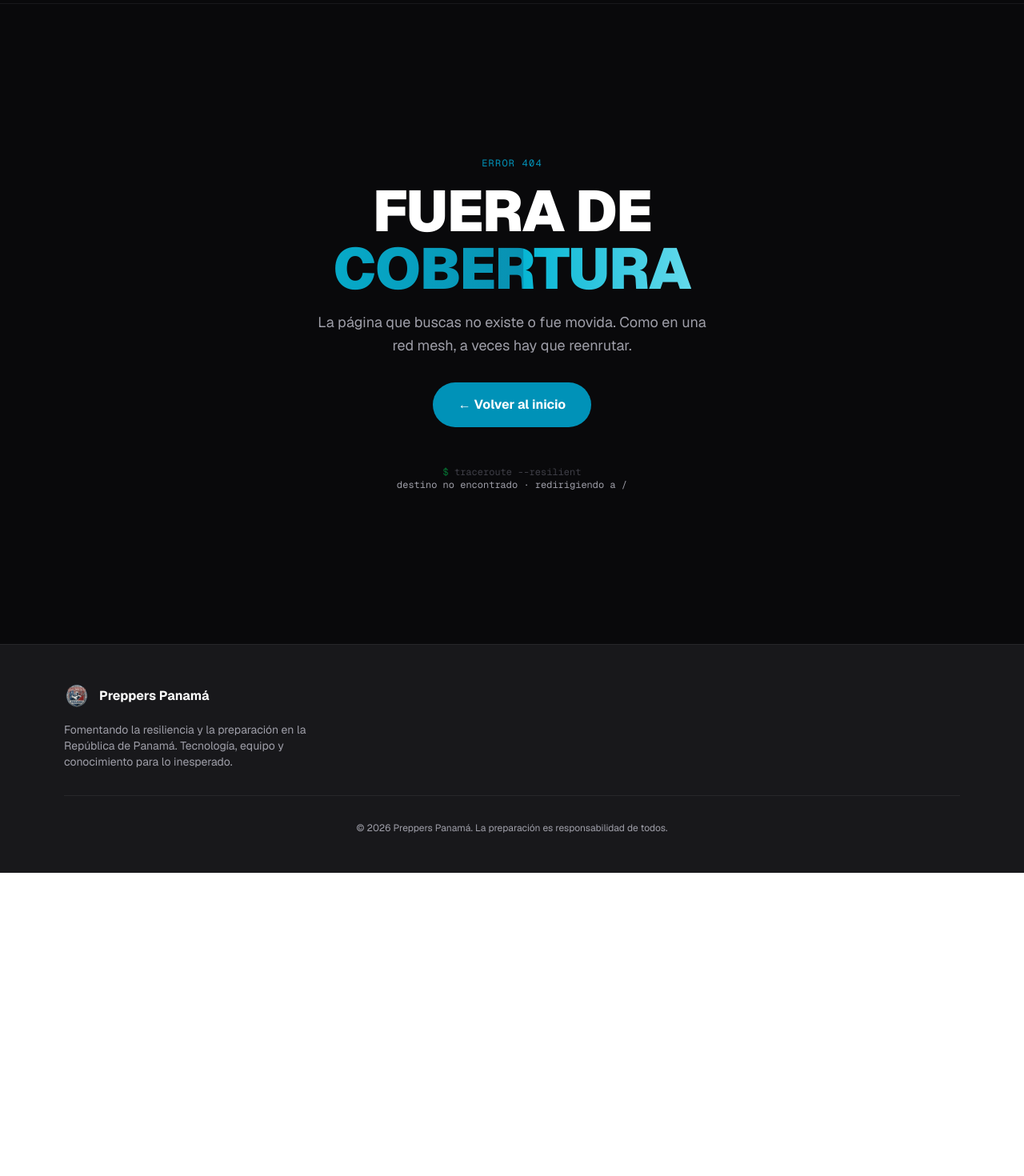
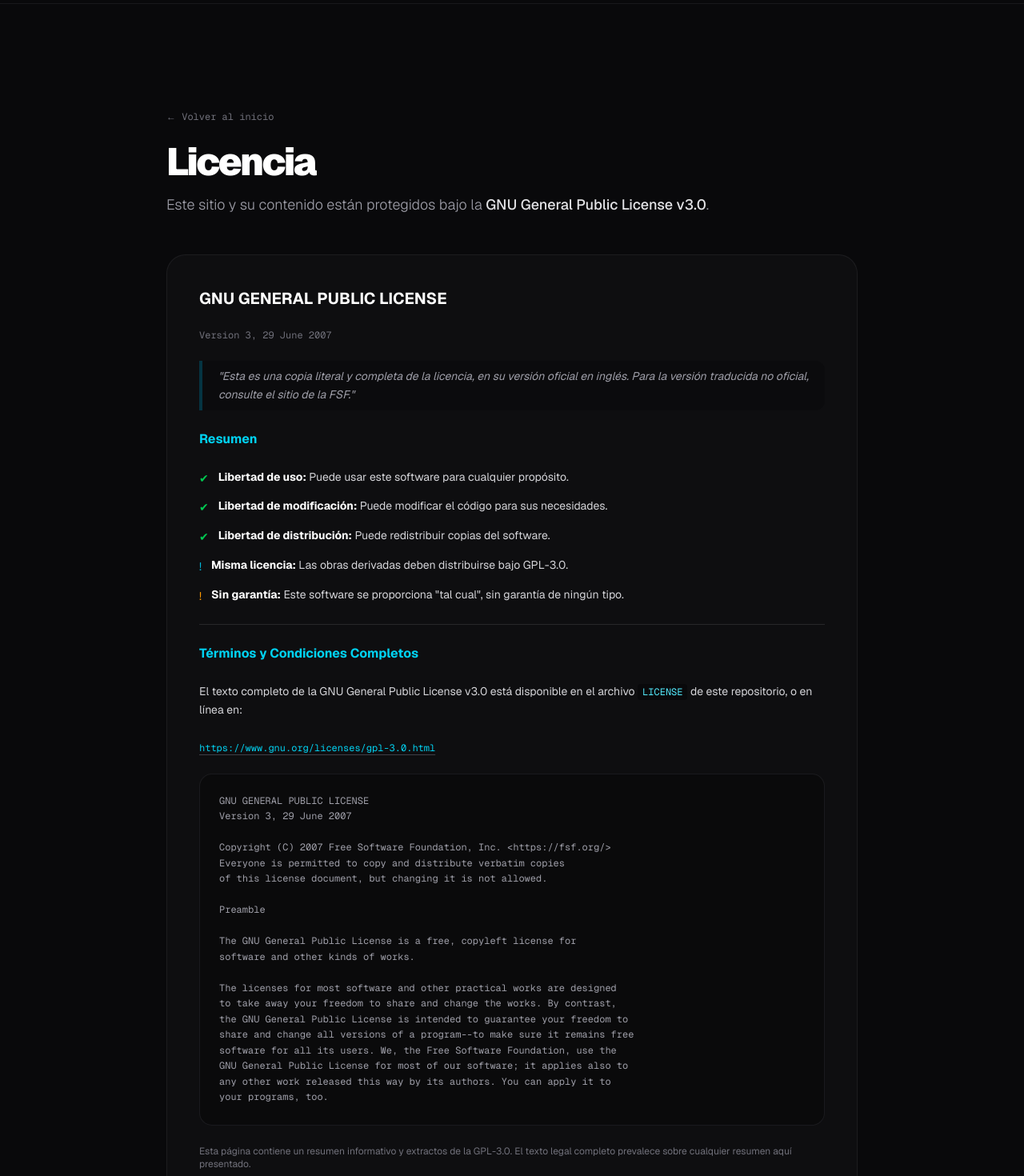
Before and after one commit to prepperspanama/blog, a Next.js app: page /blog/license in a window 1280 px wide. Before the commit this address had no page. Shown: the part 60-1530 px from the top of the page at 80% size. Before the commit the page ends 1151 px from the top, so only its background shows below. Built offline with nearby package versions, Linux system fonts and the light colour scheme.

Commit message:
feat: add GPL-3.0 license page and footer link

```diff
--- a/src/app/layout.tsx
+++ b/src/app/layout.tsx
@@ -68,8 +68,9 @@
                 <p className="text-sm">Fomentando la resiliencia y la preparación en la República de Panamá. Tecnología, equipo y conocimiento para lo inesperado.</p>
               </div>
             </div>
-            <div className="pt-8 border-t border-zinc-800 text-center text-xs">
+            <div className="pt-8 border-t border-zinc-800 text-center text-xs space-y-1">
               <p>© 2026 Preppers Panamá. La preparación es responsabilidad de todos.</p>
+              <p>Este sitio está bajo la <a href="/license" className="text-zinc-500 hover:text-cyan-400 transition-colors">GNU General Public License v3.0</a>.</p>
             </div>
           </div>
         </footer>
--- /dev/null
+++ b/src/app/license/page.tsx
@@ -0,0 +1,116 @@
+import Link from "next/link"
+
+export const metadata = {
+  title: "Licencia GPL-3.0 | Preppers Panamá",
+  description: "GNU General Public License v3.0 — términos y condiciones de uso del sitio.",
+}
+
+export default function LicensePage() {
+  return (
+    <div className="bg-zinc-950 min-h-screen pt-32 pb-20">
+      <div className="max-w-4xl mx-auto px-4">
+        <header className="mb-12">
+          <Link
+            href="/"
+            className="text-xs font-mono text-zinc-500 hover:text-cyan-400 transition-colors mb-6 inline-block"
+          >
+            ← Volver al inicio
+          </Link>
+          <h1 className="text-4xl md:text-5xl font-black text-white tracking-tighter mb-4">
+            Licencia
+          </h1>
+          <p className="text-zinc-400 text-lg font-light">
+            Este sitio y su contenido están protegidos bajo la{" "}
+            <span className="text-zinc-200 font-medium">GNU General Public License v3.0</span>.
+          </p>
+        </header>
+
+        <div className="prose prose-invert prose-zinc max-w-none">
+          <div className="bg-zinc-900/40 border border-zinc-800/60 rounded-3xl p-8 md:p-10 space-y-6 text-zinc-300 text-sm leading-relaxed">
+
+            <h2 className="text-white text-xl font-bold">GNU GENERAL PUBLIC LICENSE</h2>
+            <p className="text-zinc-500 text-xs font-mono">Version 3, 29 June 2007</p>
+
+            <div className="border-l-4 border-cyan-800/50 pl-5 py-2 bg-zinc-950/50 rounded-r-xl">
+              <p className="italic text-zinc-400">
+                &quot;Esta es una copia literal y completa de la licencia, en su versión oficial en inglés.
+                Para la versión traducida no oficial, consulte el sitio de la FSF.&quot;
+              </p>
+            </div>
+
+            <h3 className="text-cyan-400 font-bold text-base">Resumen</h3>
+
+            <ul className="space-y-3">
+              <li className="flex gap-3">
+                <span className="text-green-500 shrink-0 mt-0.5">✔</span>
+                <span><strong className="text-white">Libertad de uso:</strong> Puede usar este software para cualquier propósito.</span>
+              </li>
+              <li className="flex gap-3">
+                <span className="text-green-500 shrink-0 mt-0.5">✔</span>
+                <span><strong className="text-white">Libertad de modificación:</strong> Puede modificar el código para sus necesidades.</span>
+              </li>
+              <li className="flex gap-3">
+                <span className="text-green-500 shrink-0 mt-0.5">✔</span>
+                <span><strong className="text-white">Libertad de distribución:</strong> Puede redistribuir copias del software.</span>
+              </li>
+              <li className="flex gap-3">
+                <span className="text-cyan-500 shrink-0 mt-0.5">!</span>
+                <span><strong className="text-white">Misma licencia:</strong> Las obras derivadas deben distribuirse bajo GPL-3.0.</span>
+              </li>
+              <li className="flex gap-3">
+                <span className="text-amber-500 shrink-0 mt-0.5">!</span>
+                <span><strong className="text-white">Sin garantía:</strong> Este software se proporciona &quot;tal cual&quot;, sin garantía de ningún tipo.</span>
+              </li>
+            </ul>
+
+            <hr className="border-zinc-800" />
+
+            <h3 className="text-cyan-400 font-bold text-base">Términos y Condiciones Completos</h3>
+
+            <p>
+              El texto completo de la GNU General Public License v3.0 está disponible en el
+              archivo <code className="text-cyan-300 bg-zinc-950 px-1.5 py-0.5 rounded text-xs">LICENSE</code> de este repositorio, o en línea en:
+            </p>
+
+            <a
+              href="https://www.gnu.org/licenses/gpl-3.0.html"
+              target="_blank"
+              rel="noopener noreferrer"
+              className="inline-block text-cyan-400 hover:text-cyan-300 underline underline-offset-4 decoration-zinc-700 hover:decoration-cyan-600 transition-all font-mono text-xs"
+            >
+              https://www.gnu.org/licenses/gpl-3.0.html
+            </a>
+
+            <div className="bg-zinc-950/70 border border-zinc-800/60 rounded-2xl p-6 font-mono text-xs text-zinc-400 whitespace-pre-line leading-relaxed">
+              {`                    GNU GENERAL PUBLIC LICENSE
+                       Version 3, 29 June 2007
+
+ Copyright (C) 2007 Free Software Foundation, Inc. <https://fsf.org/>
+ Everyone is permitted to copy and distribute verbatim copies
+ of this license document, but changing it is not allowed.
+
+                        Preamble
+
+  The GNU General Public License is a free, copyleft license for
+software and other kinds of works.
+
+  The licenses for most software and other practical works are designed
+to take away your freedom to share and change the works.  By contrast,
+the GNU General Public License is intended to guarantee your freedom to
+share and change all versions of a program--to make sure it remains free
+software for all its users.  We, the Free Software Foundation, use the
+GNU General Public License for most of our software; it applies also to
+any other work released this way by its authors.  You can apply it to
+your programs, too.`}
+            </div>
+
+            <p className="text-zinc-500 text-xs">
+              Esta página contiene un resumen informativo y extractos de la GPL-3.0.
+              El texto legal completo prevalece sobre cualquier resumen aquí presentado.
+            </p>
+          </div>
+        </div>
+      </div>
+    </div>
+  )
+}
```
Also changed, not shown: 1 other file (tests, documents, lock files or other folders).
